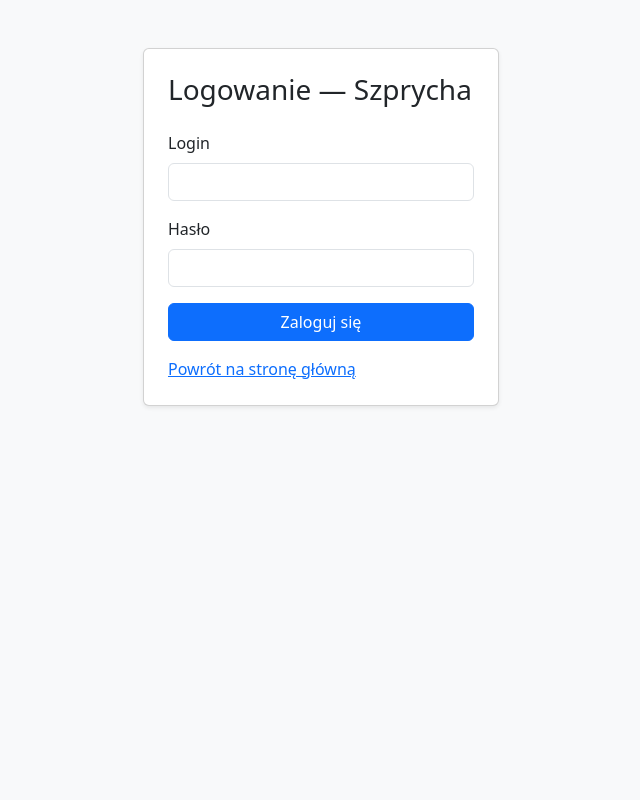
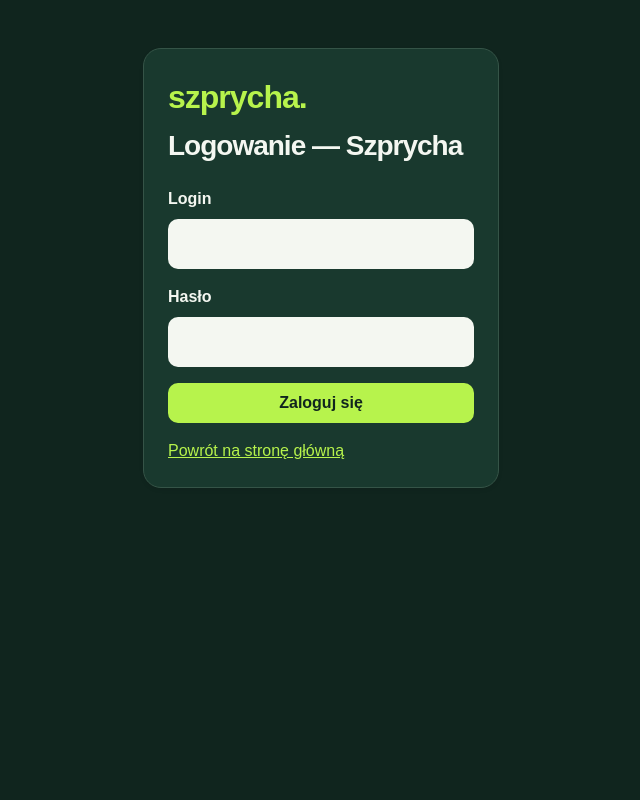
Before and after one commit to PatrykJutrowski/ti-lab-jutrowski, a PHP site: page /login.php in a window 1280 px wide. Shown: the whole page, without its empty margins (319-959 px from the left). Run offline with PHP 8.4, Linux system fonts and the light colour scheme.

Commit message:
style: wyglad panelu Szprycha

```diff
--- /dev/null
+++ b/admin-style.css
@@ -0,0 +1,148 @@
+
+/* Szprycha — panel administratora */
+
+:root {
+    --sz-dark: #10251e;
+    --sz-panel: #19392e;
+    --sz-lime: #b7f34c;
+    --sz-text: #f4f7f1;
+}
+
+body.admin-page {
+    background: var(--sz-dark);
+    color: var(--sz-text);
+    min-height: 100vh;
+    font-family: Arial, sans-serif;
+}
+
+/* Nagłówki */
+.admin-page h1,
+.admin-page h2 {
+    color: var(--sz-text);
+    font-weight: 700;
+}
+
+.admin-page h1 {
+    letter-spacing: -1px;
+}
+
+.admin-page .text-muted {
+    color: #b9c9c0 !important;
+}
+
+/* Karty */
+.admin-page .card {
+    background: var(--sz-panel);
+    color: var(--sz-text);
+    border: 1px solid #355447;
+    border-radius: 18px;
+    overflow: hidden;
+}
+
+.admin-page .card-body {
+    padding: 24px;
+}
+
+/* Tabela */
+.admin-page .table {
+    --bs-table-bg: transparent;
+    --bs-table-color: var(--sz-text);
+    --bs-table-striped-bg: #244638;
+    --bs-table-striped-color: var(--sz-text);
+    --bs-table-border-color: #426052;
+}
+
+.admin-page .table th {
+    color: var(--sz-lime);
+    font-weight: 600;
+}
+
+/* Formularze */
+.admin-page .form-label {
+    font-weight: 600;
+}
+
+.admin-page .form-control {
+    background: #f4f7f1;
+    border: 2px solid transparent;
+    border-radius: 10px;
+    padding: 11px 14px;
+}
+
+.admin-page .form-control:focus {
+    border-color: var(--sz-lime);
+    box-shadow: 0 0 0 3px rgba(183, 243, 76, 0.2);
+}
+
+/* Przyciski */
+.admin-page .btn-primary {
+    background: var(--sz-lime);
+    color: var(--sz-dark);
+    border: 2px solid var(--sz-lime);
+    border-radius: 10px;
+    font-weight: 700;
+}
+
+.admin-page .btn-primary:hover {
+    background: #d0ff7a;
+    color: var(--sz-dark);
+    border-color: #d0ff7a;
+}
+
+.admin-page .btn-outline-secondary {
+    color: var(--sz-text);
+    border-color: #8ba99a;
+    border-radius: 10px;
+}
+
+.admin-page .btn-outline-secondary:hover {
+    background: var(--sz-lime);
+    color: var(--sz-dark);
+    border-color: var(--sz-lime);
+}
+
+.admin-page .btn-outline-danger {
+    color: #ff8585;
+    border: 1px solid #ff8585;
+    border-radius: 8px;
+    font-weight: 600;
+}
+
+.admin-page .btn-outline-danger:hover {
+    background: #dc3545;
+    border-color: #dc3545;
+    color: #ffffff;
+}
+
+/* Linki */
+.admin-page a:not(.btn) {
+    color: var(--sz-lime);
+}
+
+.admin-page a:not(.btn):hover {
+    color: #d0ff7a;
+}
+
+/* Ekran logowania */
+.admin-page .login-card {
+    max-width: 440px;
+    margin: 0 auto;
+}
+
+.admin-page .login-logo {
+    color: var(--sz-lime);
+    font-size: 2rem;
+    font-weight: 800;
+    letter-spacing: -1px;
+}
+
+/* Telefony */
+@media (max-width: 576px) {
+    .admin-page .card-body {
+        padding: 18px;
+    }
+
+    .admin-page h1 {
+        font-size: 1.6rem;
+    }
+}
--- a/admin.php
+++ b/admin.php
@@ -62,8 +62,9 @@ $uslugi = $pdo->query(
         integrity="sha384-QWTKZyjpPEjISv5WaRU9OFeRpok6YctnYmDr5pNlyT2bRjXh0JMhjY6hW+ALEwIH"
         crossorigin="anonymous"
     >
+    <link rel="stylesheet" href="admin-style.css">
 </head>
-<body class="bg-light">
+<body class="admin-page">
 
 <div class="container py-5">
     <div class="d-flex justify-content-between align-items-center mb-4">
--- a/login.php
+++ b/login.php
@@ -40,14 +40,16 @@ if ($_SERVER['REQUEST_METHOD'] === 'POST') {
         integrity="sha384-QWTKZyjpPEjISv5WaRU9OFeRpok6YctnYmDr5pNlyT2bRjXh0JMhjY6hW+ALEwIH"
         crossorigin="anonymous"
     >
+    <link rel="stylesheet" href="admin-style.css">
 </head>
-<body class="bg-light">
+<body class="admin-page">
 
 <div class="container py-5">
     <div class="row justify-content-center">
         <div class="col-md-6 col-lg-4">
-            <div class="card shadow-sm">
+            <div class="card shadow-sm login-card">
                 <div class="card-body p-4">
+                    <p class="login-logo mb-2">szprycha.</p>
                     <h1 class="h3 mb-4">Logowanie — Szprycha</h1>
 
                     <?php if ($blad): ?>
```
